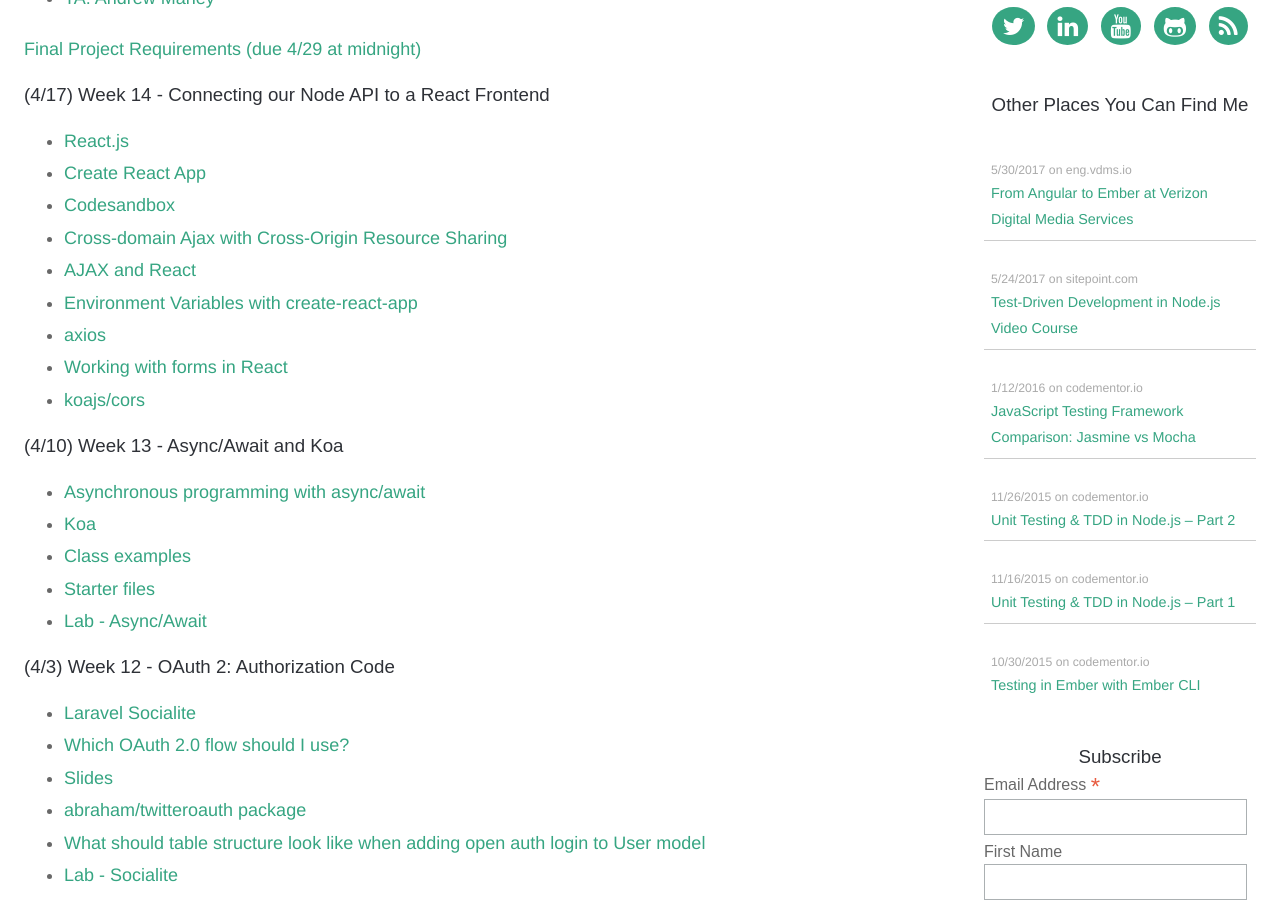
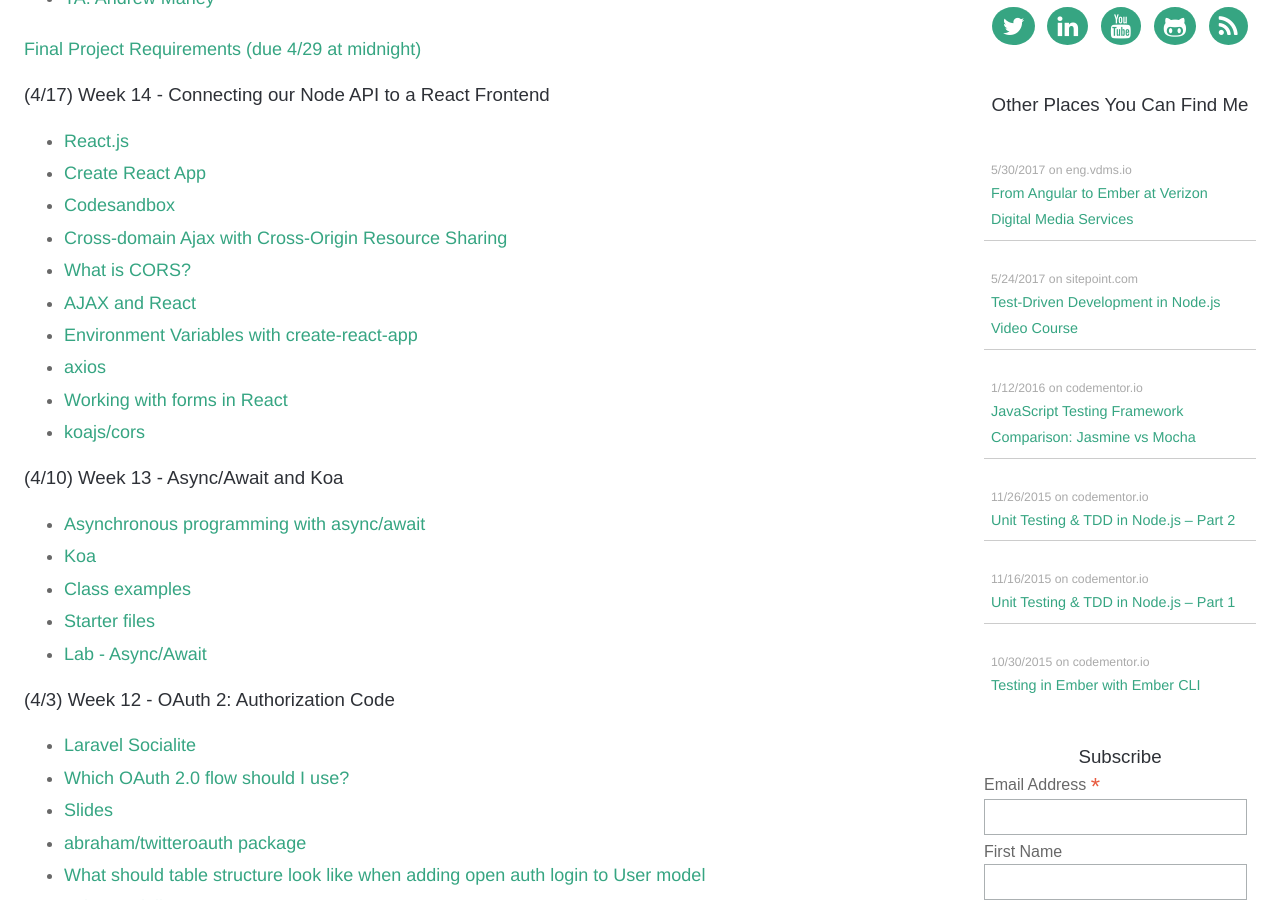
Before and after one commit to iamdtang/skaterdav85.github.io, a Jekyll site: the page built from teaching/2018/itp405.md, in a window 1280 px wide and 900 px high, scrolled down 333 px. Built offline with Jekyll 4.4.1, drawn with Linux system fonts in a browser that asks for light colours; nearby versions of some CDN libraries.

Commit message:
Update itp405.md

```diff
--- a/teaching/2018/itp405.md
+++ b/teaching/2018/itp405.md
@@ -21,6 +21,7 @@ layout: default
 * [Create React App](https://github.com/facebook/create-react-app)
 * [Codesandbox](https://codesandbox.io/)
 * [Cross-domain Ajax with Cross-Origin Resource Sharing](https://www.nczonline.net/blog/2010/05/25/cross-domain-ajax-with-cross-origin-resource-sharing/)
+* [What is CORS?](https://www.maxcdn.com/one/visual-glossary/cors/)
 * [AJAX and React](https://reactjs.org/docs/faq-ajax.html)
 * [Environment Variables with create-react-app](https://github.com/facebook/create-react-app/blob/master/packages/react-scripts/template/README.md#adding-development-environment-variables-in-env)
 * [axios](https://github.com/axios/axios)
```
